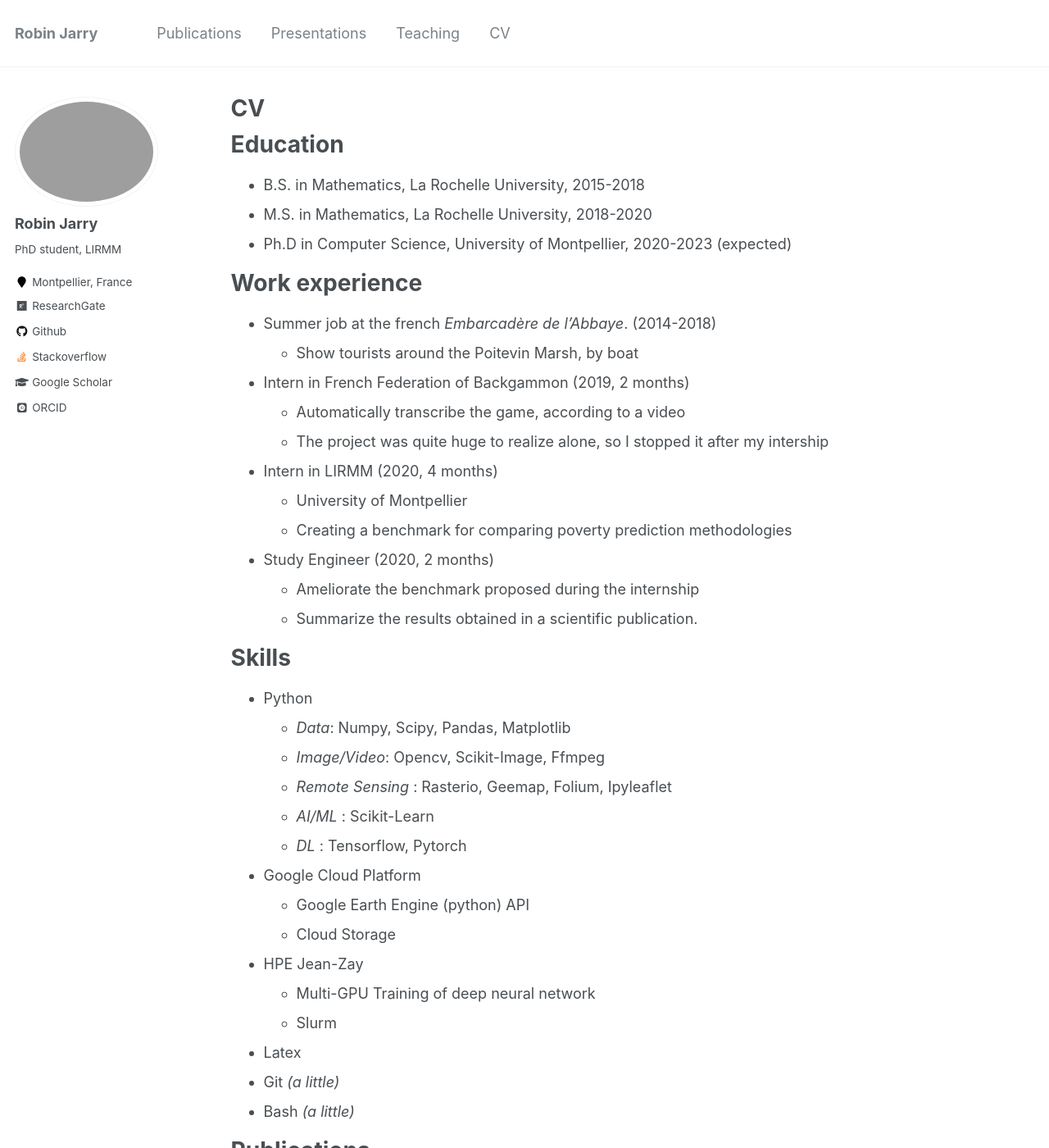
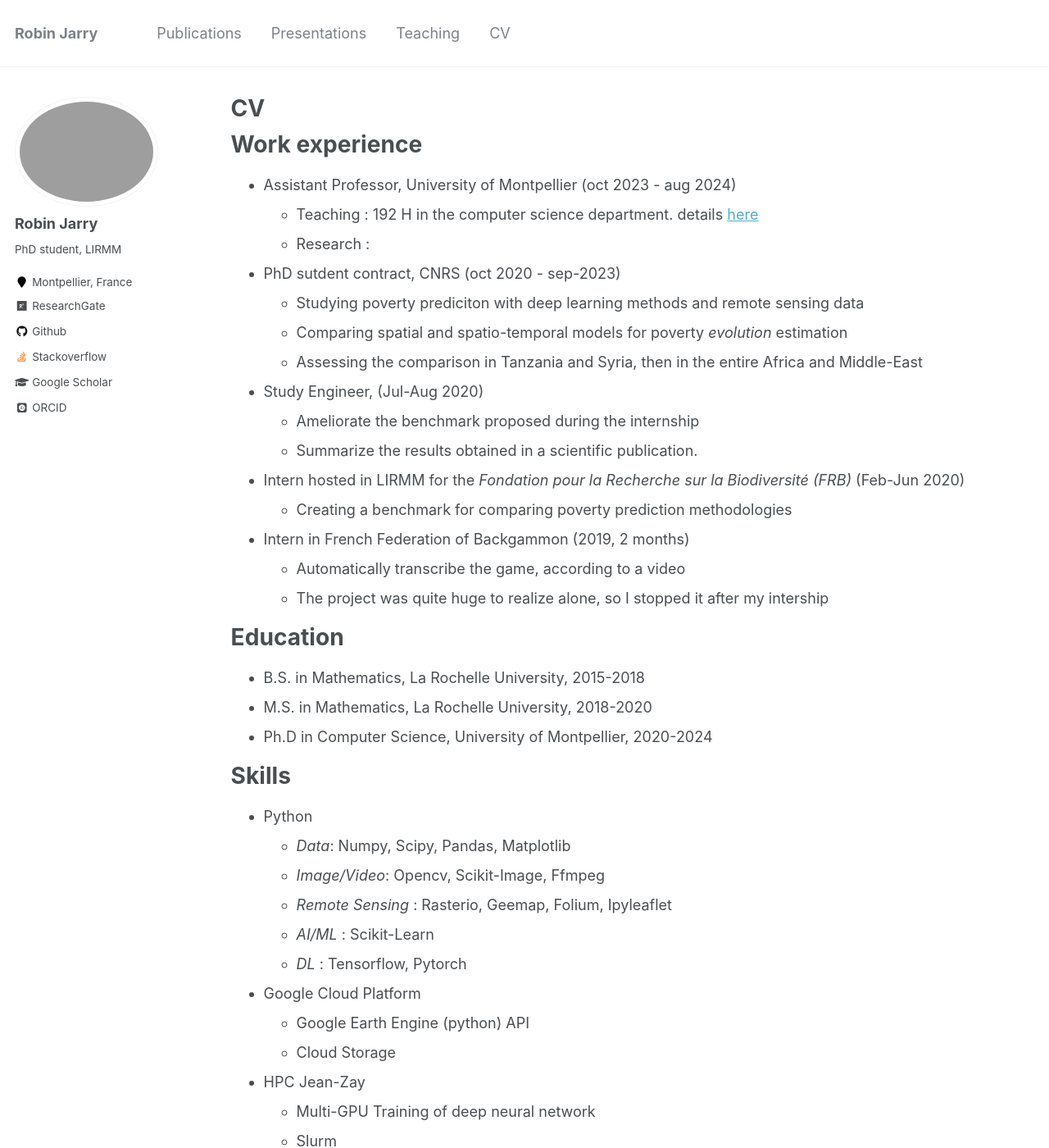
Before and after one commit to robin-j412/robin-j412.github.io, a Jekyll site: the page built from _pages/cv.md, in a window 1280 px wide and 1400 px high. Shown: the whole window at 82% size. Built offline with Jekyll 4.4.1, drawn with Linux system fonts in a browser that asks for light colours; some web fonts are replaced.

Commit message:
moved Education

```diff
--- a/_pages/cv.md
+++ b/_pages/cv.md
@@ -9,28 +9,35 @@ redirect_from:
 
 {% include base_path %}
 
-Education
-======
-* B.S. in Mathematics, La Rochelle University, 2015-2018
-* M.S. in Mathematics, La Rochelle University, 2018-2020
-* Ph.D in Computer Science, University of Montpellier, 2020-2023 (expected)
-
 Work experience
 ======
-* Summer job at the french _Embarcadère de l'Abbaye_. (2014-2018)
-  * Show tourists around the Poitevin Marsh, by boat
+* Assistant Professor, University of Montpellier (oct 2023 - aug 2024)
+  * Teaching : 192 H in the computer science department. details <a link="../_teaching/2023-ater.md">here </a>
+  * Research :
+
+* PhD sutdent contract, CNRS (oct 2020 - sep-2023)
+  * Studying poverty prediciton with deep learning methods and remote sensing data
+  * Comparing spatial and spatio-temporal models for poverty *evolution* estimation
+  * Assessing the comparison in Tanzania and Syria, then in the entire Africa and Middle-East
+
+* Study Engineer,  (Jul-Aug 2020)
+  * Ameliorate the benchmark proposed during the internship
+  * Summarize the results obtained in a scientific publication.
+
+* Intern hosted in LIRMM for the *Fondation pour la Recherche sur la Biodiversité (FRB)* (Feb-Jun 2020)
+  * Creating a benchmark for comparing poverty prediction methodologies
 
 * Intern in French Federation of Backgammon (2019, 2 months)
   * Automatically transcribe the game, according to a video
   * The project was quite huge to realize alone, so I stopped it after my intership
 
-* Intern in LIRMM (2020, 4 months)
-  * University of Montpellier
-  * Creating a benchmark for comparing poverty prediction methodologies
+Education
+======
+* B.S. in Mathematics, La Rochelle University, 2015-2018
+* M.S. in Mathematics, La Rochelle University, 2018-2020
+* Ph.D in Computer Science, University of Montpellier, 2020-2024
 
-* Study Engineer (2020, 2 months)
-  * Ameliorate the benchmark proposed during the internship
-  * Summarize the results obtained in a scientific publication.
+
 
 Skills
 ======
@@ -43,7 +50,7 @@ Skills
 * Google Cloud Platform
   * Google Earth Engine (python) API
   * Cloud Storage
-* HPE Jean-Zay
+* HPC Jean-Zay
   * Multi-GPU Training of deep neural network
   * Slurm
 * Latex
```
